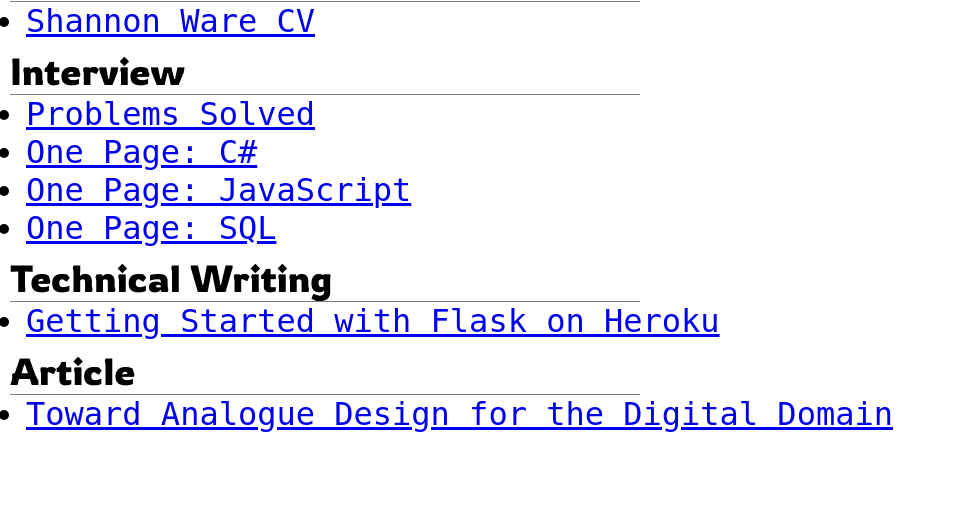
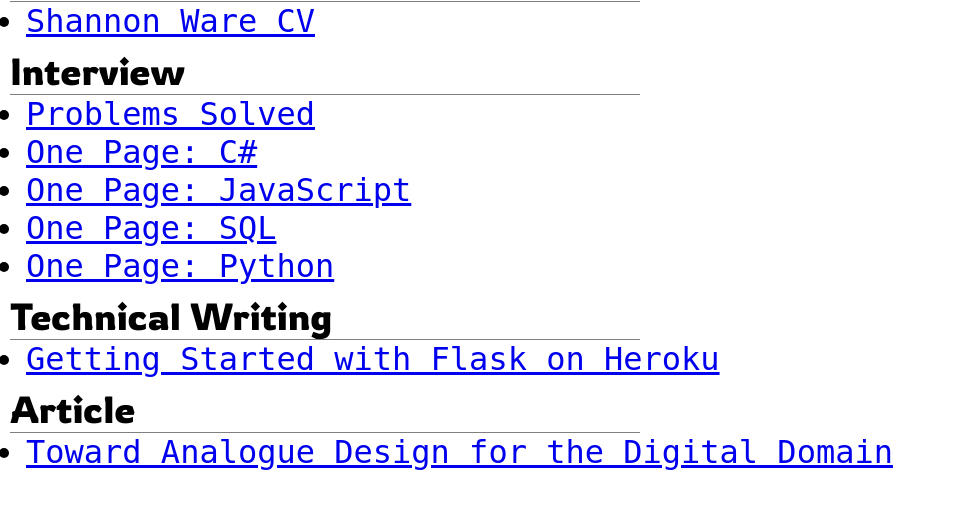
Before and after one commit to spycebot/alex-freberg-cv, a Flask app: page / in a window 1280 px wide. Shown: the part 1027-1551 px from the top of the page, without its empty margins (0-956 px from the left). Before the commit the page ends 1459 px from the top, so only its background shows below. Run offline with Flask 3, Linux system fonts and the light colour scheme; some web fonts are replaced.

Commit message:
Add Python One Page

```diff
--- a/app.py
+++ b/app.py
@@ -124,5 +124,9 @@
     # return 'This is a test'
     return render_template('article-flask-heroku.html')
 
+@app.get('/one-page-python')
+def one_page_python():
+    return render_template('one-page-python.html')
+
 if __name__ == '__main__':
     app.run() # debug=True, host='0.0.0.0'
--- a/templates/base.html
+++ b/templates/base.html
@@ -22,8 +22,6 @@
     <link rel="stylesheet" href="{{ url_for('static', filename='terzo.css') }}">
     <script async src="https://pagead2.googlesyndication.com/pagead/js/adsbygoogle.js?client=ca-pub-5714407334718985"
      crossorigin="anonymous"></script>
-    <script async src="https://pagead2.googlesyndication.com/pagead/js/adsbygoogle.js?client=ca-pub-5714407334718985"
-    crossorigin="anonymous"></script>
     {% block head %}{% endblock %}
 </head>
 <body>
--- a/templates/index.html
+++ b/templates/index.html
@@ -32,6 +32,7 @@
     <li><a href="/one-page-csharp">One Page: C#</a></li>
     <li><a href="/one-page-javascript">One Page: JavaScript</a></li>
     <li><a href="/one-page-sql">One Page: SQL</a></li>
+    <li><a href="/one-page-python">One Page: Python</a></li>
 </ul>
 <!-- h3>Resumes</h3>
 <ul>
```
